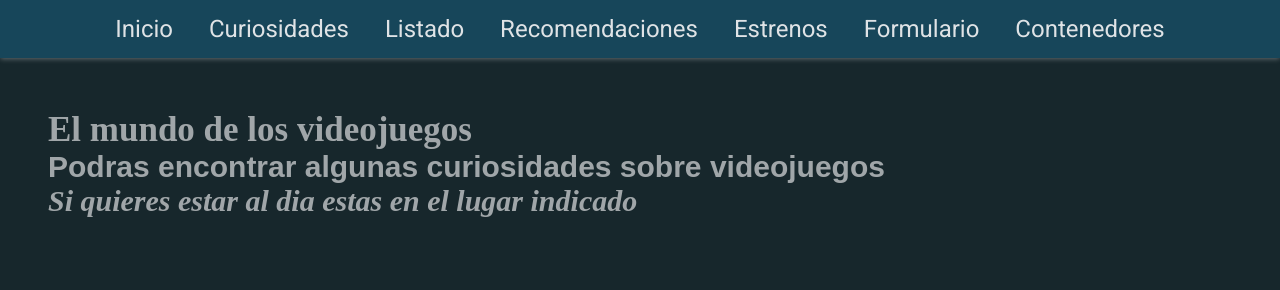
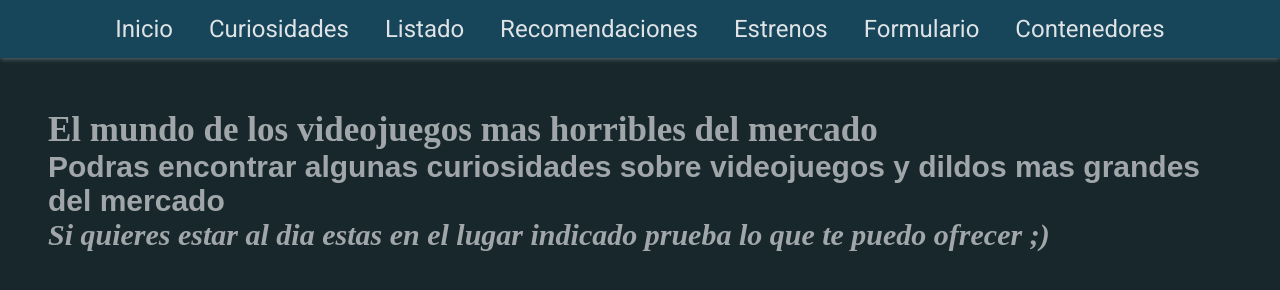
Before and after one commit to Kevin1851/Mi_Sitio_Web, a plain HTML site: page index.html in a window 1280 px wide. Drawn offline with Linux system fonts and the light colour scheme.

```diff
--- a/index.html
+++ b/index.html
@@ -31,9 +31,9 @@
        </ul>
     </nav>
     <div class="contenido-principal">
-        <h1 class="titulo-principal-index">El mundo de los videojuegos</h1>
-        <h2 class="segundario-index">Podras encontrar algunas curiosidades sobre videojuegos</h2>
-        <h2 class="segundario-index-2">Si quieres estar al dia estas en el lugar indicado</h2>
+        <h1 class="titulo-principal-index">El mundo de los videojuegos mas horribles del mercado</h1>
+        <h2 class="segundario-index">Podras encontrar algunas curiosidades sobre videojuegos y dildos mas grandes del mercado</h2>
+        <h2 class="segundario-index-2">Si quieres estar al dia estas en el lugar indicado prueba lo que te puedo ofrecer ;)</h2>
     </div>
 </body>
 </html>
```
